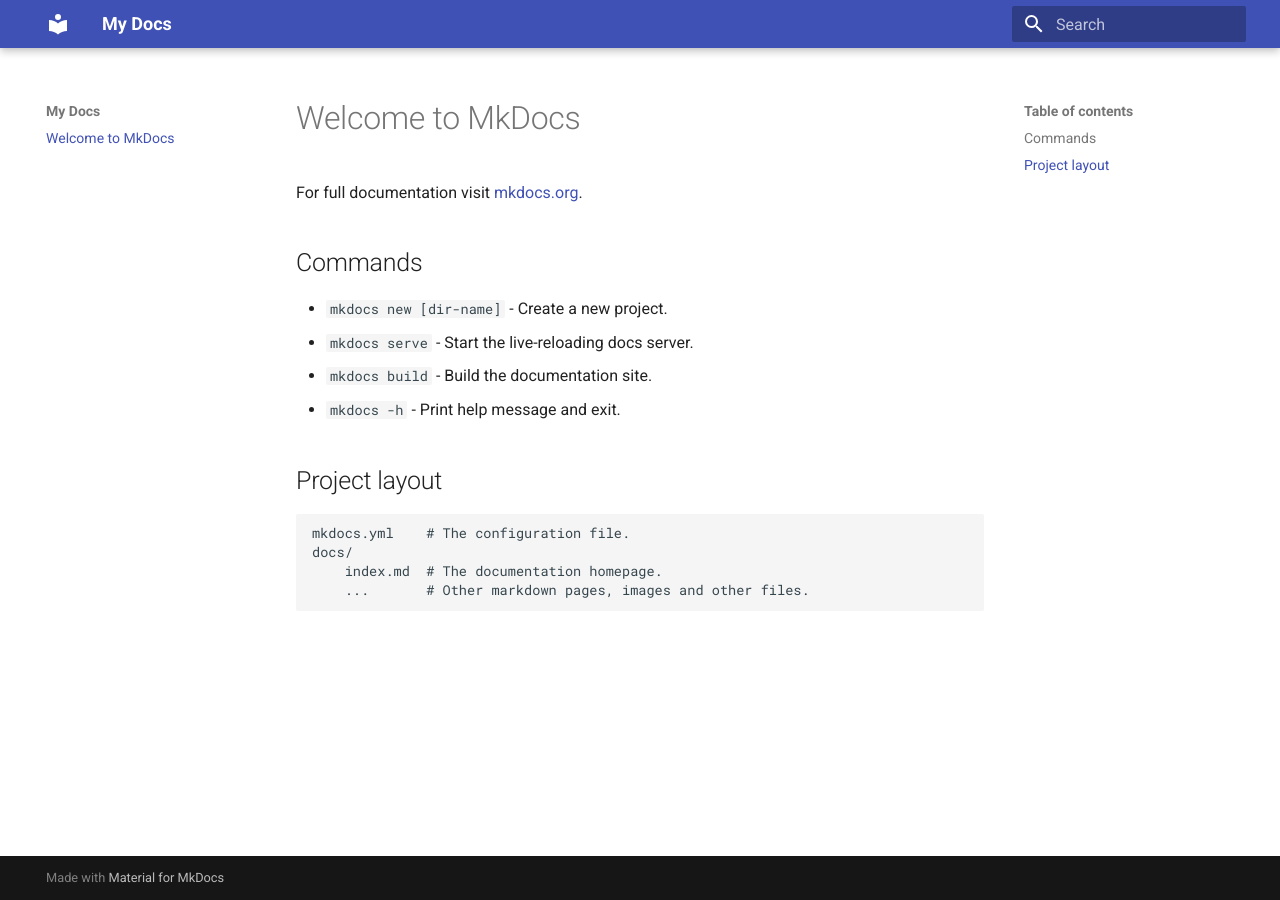
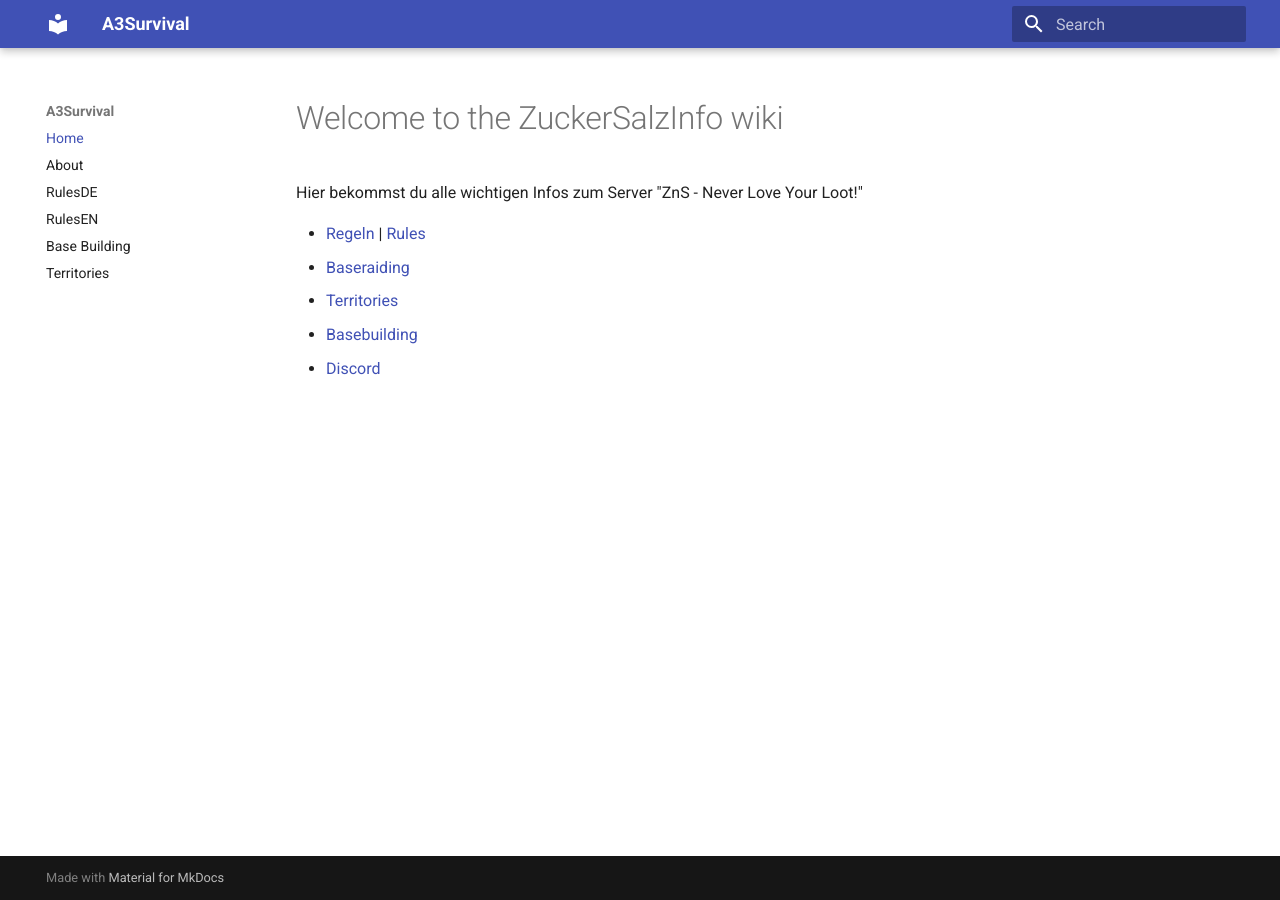
Before and after one commit to M3ragon/material, an MkDocs documentation site: the page built from docs/index.md, in a window 1280 px wide. Built offline with MkDocs 1.6.1 and Material for MkDocs 9.7.7, drawn with Linux system fonts in a browser that asks for light colours.

Commit message:
ZuckerSalz

```diff
--- a/docs/index.md
+++ b/docs/index.md
@@ -1,17 +1,9 @@
-# Welcome to MkDocs
+# Welcome to the ZuckerSalzInfo wiki
 
-For full documentation visit [mkdocs.org](https://www.mkdocs.org).
+Hier bekommst du alle wichtigen Infos zum Server "ZnS - Never Love Your Loot!"
 
-## Commands
-
-* `mkdocs new [dir-name]` - Create a new project.
-* `mkdocs serve` - Start the live-reloading docs server.
-* `mkdocs build` - Build the documentation site.
-* `mkdocs -h` - Print help message and exit.
-
-## Project layout
-
-    mkdocs.yml    # The configuration file.
-    docs/
-        index.md  # The documentation homepage.
-        ...       # Other markdown pages, images and other files.
+* [Regeln](rules_de) | [Rules](rules_en)
+* [Baseraiding](baseraiding)
+* [Territories](territories)
+* [Basebuilding](https://www.youtube.com/watch?v=sJ12PxSZo7s)
+* [Discord](https://discord.zuckerundsalz.xyz)
--- a/mkdocs.yml
+++ b/mkdocs.yml
@@ -1,3 +1,11 @@
-site_name: My Docs
+site_name: A3Survival
+#site_url: https://example.com/
+nav:
+    - Home: index.md
+    - About: about.md
+    - RulesDE: rules_de.md
+    - RulesEN: rules_en.md
+    - Base Building: baseraiding.md
+    - Territories: territories.md
 theme:
   name: material
```
Also changed, not shown: docs/about.md (added, +27 -0 lines), docs/baseraiding.md (added, +53 -0 lines), docs/rules_de.md (added, +64 -0 lines), docs/rules_en.md (added, +64 -0 lines), docs/territories.md (added, +18 -0 lines).
